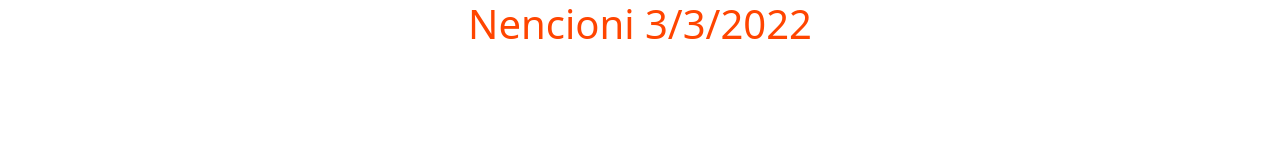
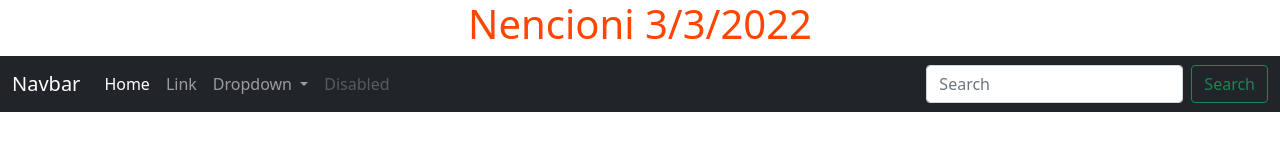
Before and after one commit to xXSKYGROWXx/Nencioni-Compito1, a plain HTML site: page index.html in a window 1280 px wide. Drawn offline with nearby package versions, Linux system fonts and the light colour scheme.

Commit message:
Navbar Dark

```diff
--- a/index.html
+++ b/index.html
@@ -14,6 +14,42 @@
 </head>
     <body>
         <h1 class="title-format"> Nencioni 3/3/2022 </h1>
+        <nav class="navbar navbar-expand-lg navbar-dark bg-dark">
+            <div class="container-fluid">
+              <a class="navbar-brand" href="#">Navbar</a>
+              <button class="navbar-toggler" type="button" data-bs-toggle="collapse" data-bs-target="#navbarSupportedContent" aria-controls="navbarSupportedContent" aria-expanded="false" aria-label="Toggle navigation">
+                <span class="navbar-toggler-icon"></span>
+              </button>
+              <div class="collapse navbar-collapse" id="navbarSupportedContent">
+                <ul class="navbar-nav me-auto mb-2 mb-lg-0">
+                  <li class="nav-item">
+                    <a class="nav-link active" aria-current="page" href="#">Home</a>
+                  </li>
+                  <li class="nav-item">
+                    <a class="nav-link" href="#">Link</a>
+                  </li>
+                  <li class="nav-item dropdown">
+                    <a class="nav-link dropdown-toggle" href="#" id="navbarDropdown" role="button" data-bs-toggle="dropdown" aria-expanded="false">
+                      Dropdown
+                    </a>
+                    <ul class="dropdown-menu" aria-labelledby="navbarDropdown">
+                      <li><a class="dropdown-item" href="#">Action</a></li>
+                      <li><a class="dropdown-item" href="#">Another action</a></li>
+                      <li><hr class="dropdown-divider"></li>
+                      <li><a class="dropdown-item" href="#">Something else here</a></li>
+                    </ul>
+                  </li>
+                  <li class="nav-item">
+                    <a class="nav-link disabled">Disabled</a>
+                  </li>
+                </ul>
+                <form class="d-flex">
+                  <input class="form-control me-2" type="search" placeholder="Search" aria-label="Search">
+                  <button class="btn btn-outline-success" type="submit">Search</button>
+                </form>
+              </div>
+            </div>
+          </nav>
         <script src="js/script.js"></script>
     </body>
 </html>
```
